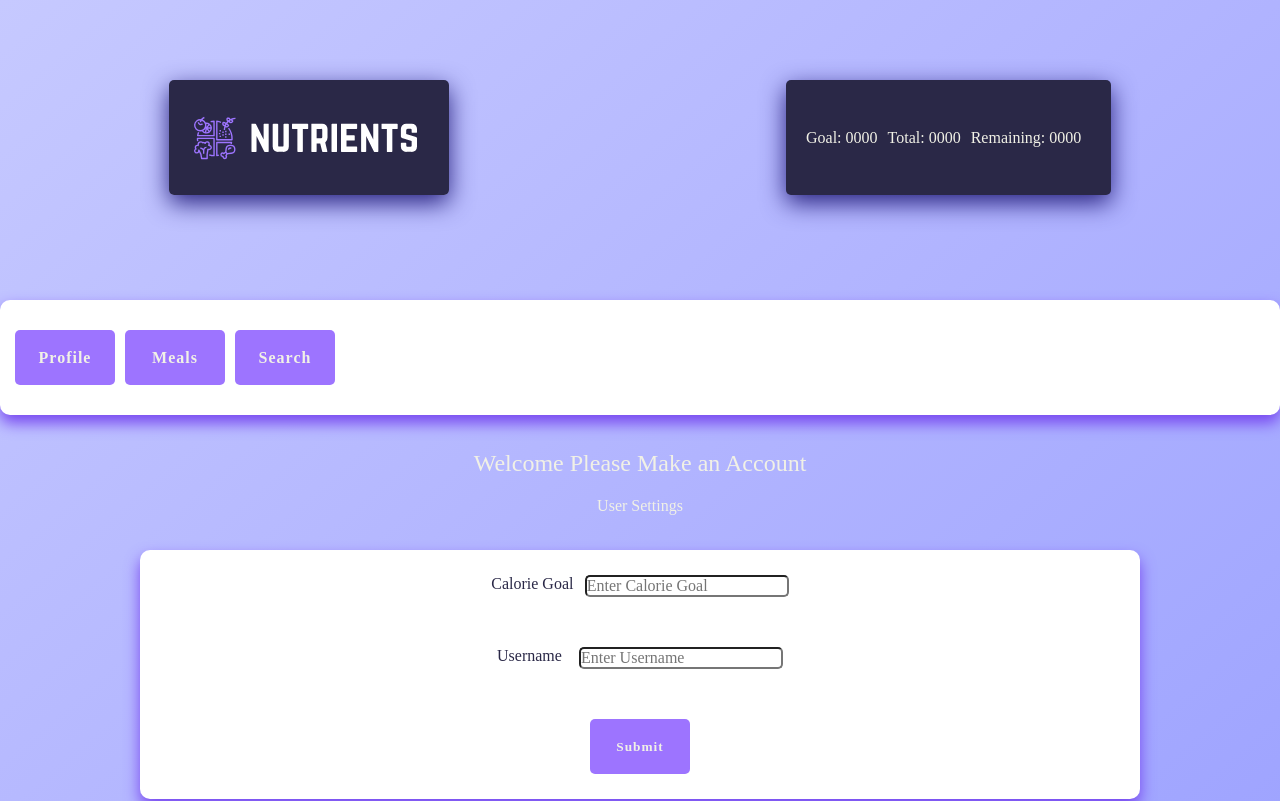
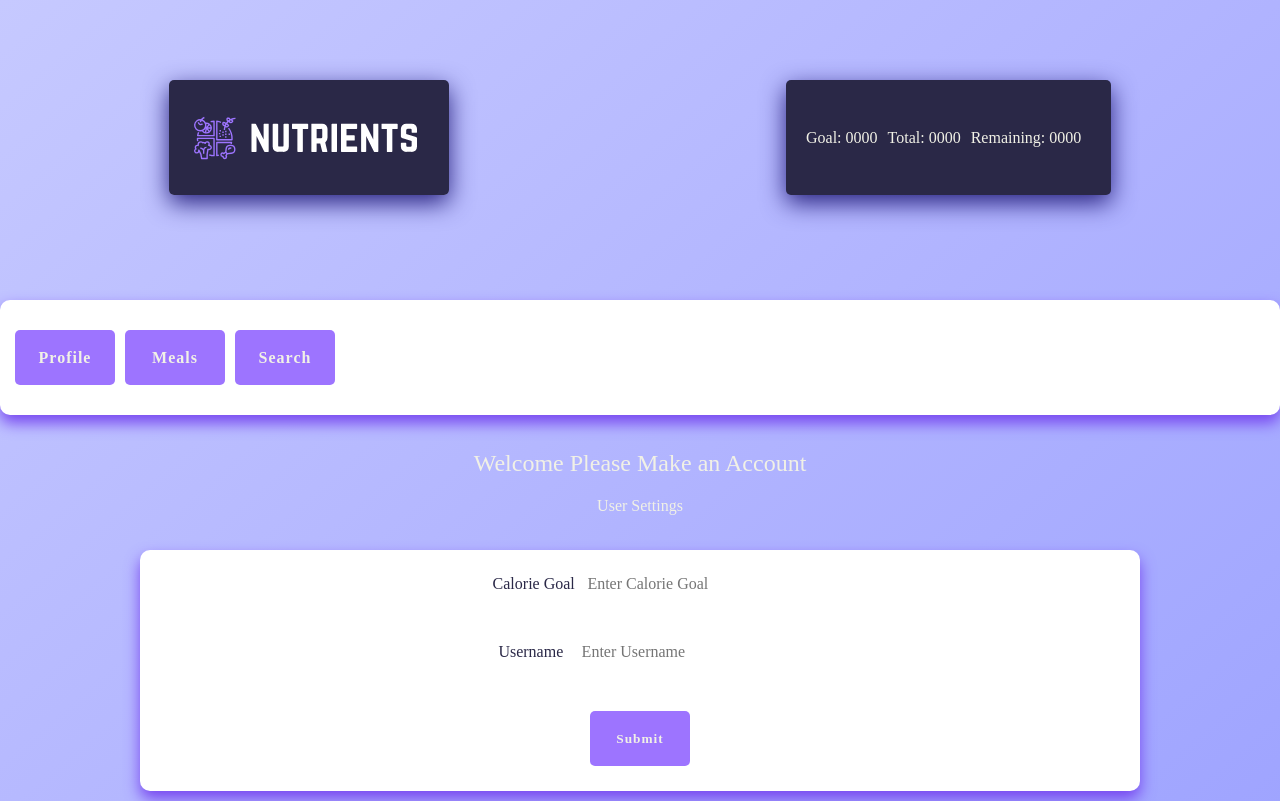
Before and after one commit to erikrgq/MERN-Stack-App, a React (Create React App) app in the folder client/: page / in a window 1280 px wide. Shown: the top 801 px of the page. Built offline with nearby package versions, Linux system fonts and the light colour scheme; a web font is replaced by a local one.

Commit message:
style change

```diff
--- a/client/src/App.css
+++ b/client/src/App.css
@@ -29,6 +29,15 @@ input {
   color: #2A2847;
   border-radius: 5px;
   transition: all ease-out 500ms;
+  outline: none;
+  border: none;
+}
+select {
+  outline: none;
+}
+option {
+  outline: none;
+  border: none;
 }
 .btn {
   background-color: #9D74FF;
```
